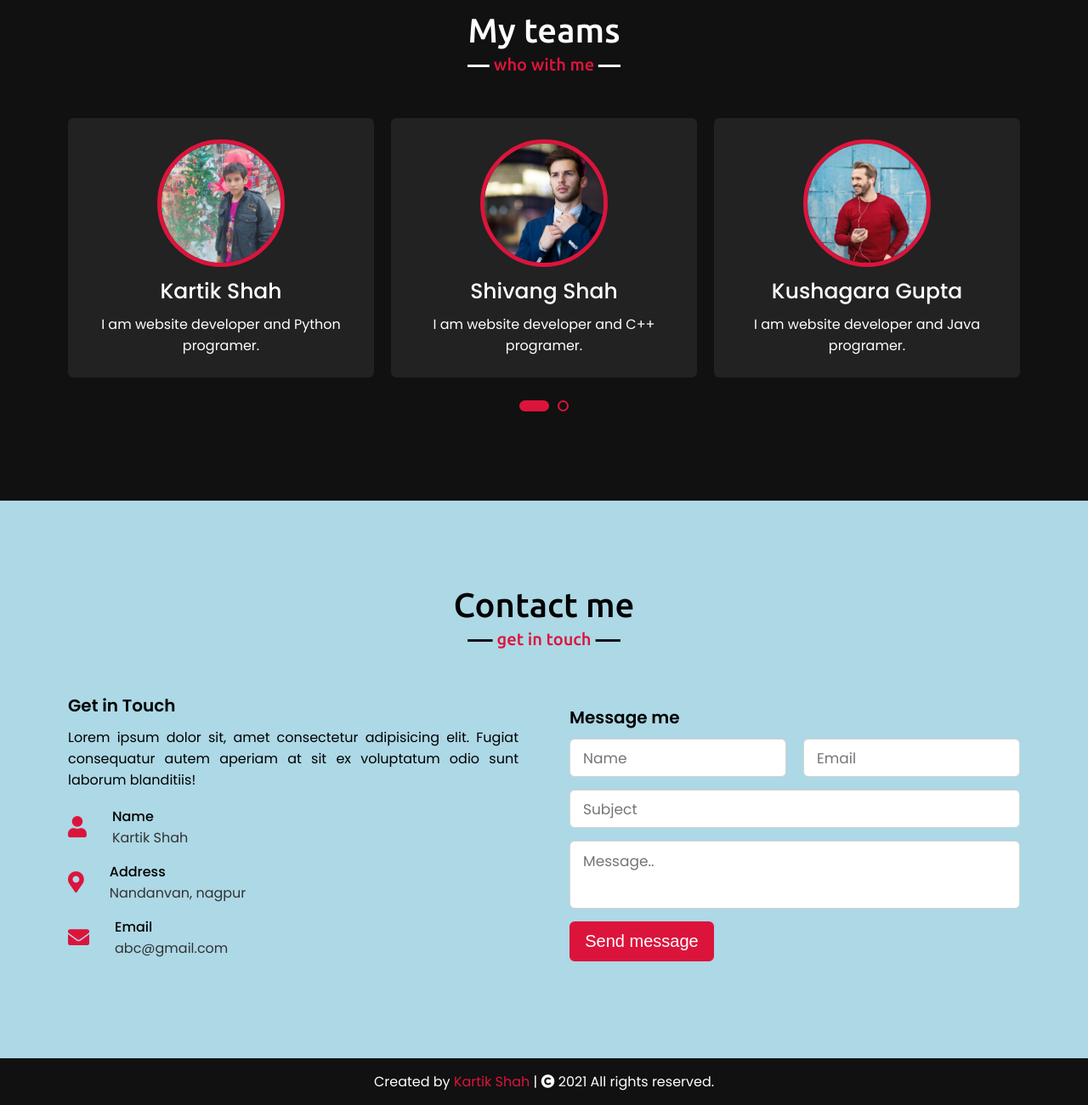
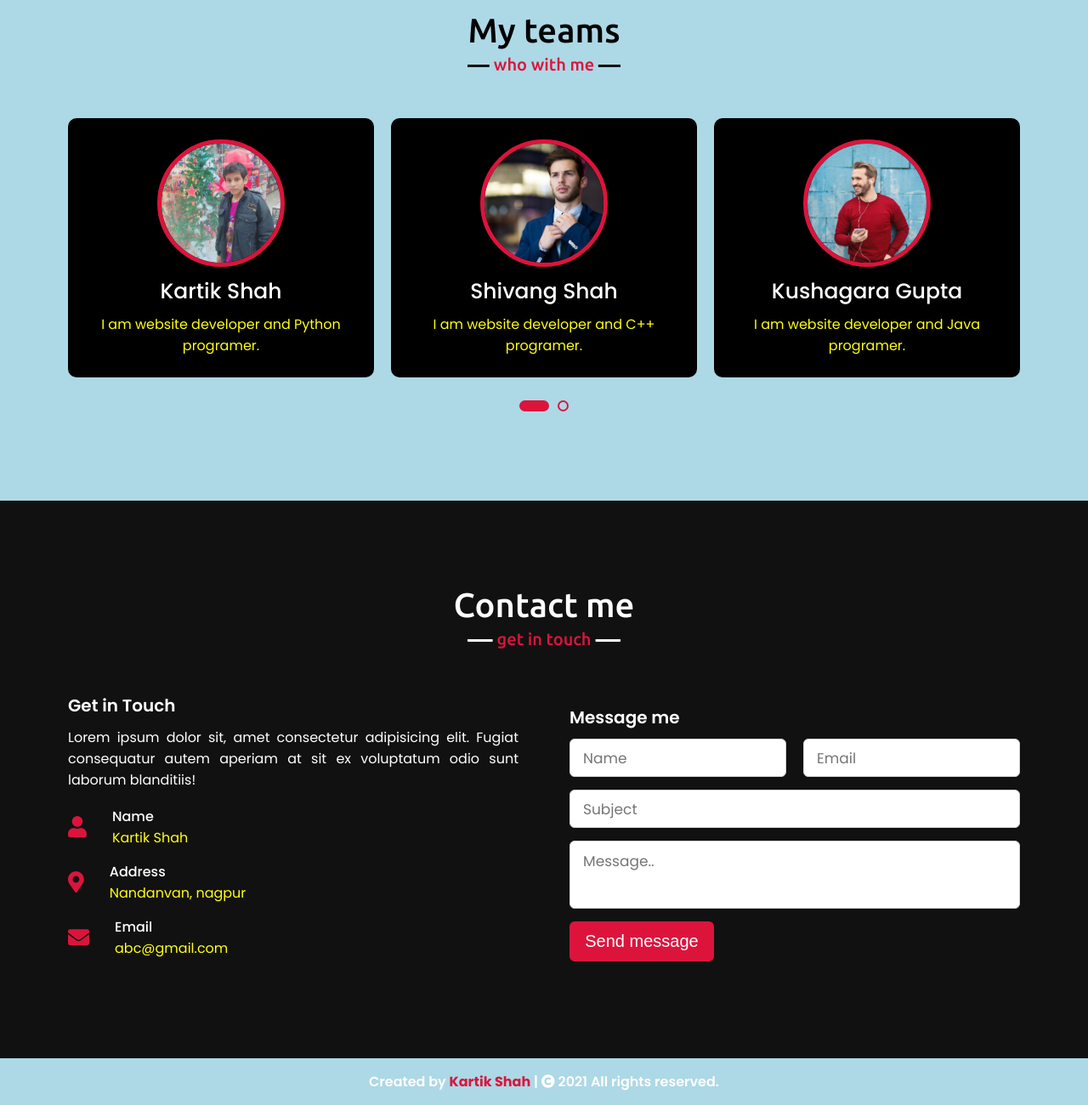
Before and after one commit to kartik9807/website, a plain HTML site: page index.htm in a window 1280 px wide. Shown: the part 2253-3553 px from the top of the page at 85% size. Drawn offline with nearby package versions, Linux system fonts and the light colour scheme.

Commit message:
Update style.css

```diff
--- a/style.css
+++ b/style.css
@@ -101,7 +101,7 @@ html{
     position: fixed;
     height: 45px;
     width: 42px;
-    background: green;
+    background:green;
     right:15px;
     bottom: 10px;
     text-align: center;
@@ -181,7 +181,6 @@ section{
     font-family: 'Poppins',sans-serif;
 }
 .about .about-content,
-.services .serv-content,
 .skills .skills-content,
 .contact .contact-content{
     display: flex;
@@ -265,16 +264,7 @@ section .title::after{
     background: none;
 }
 
-/* service section styling */
-
-.services, .teams{
-    background: #111;
-    color: #fff;
-}
-.services .title::before,
-.teams .title::before{
-    background: #fff;
-}
+/* service section styling
 
 .services .title::after,
 .teams .title::after{
@@ -311,13 +301,21 @@ section .title::after{
     font-size: 25px;
     font-weight:500;
     margin: 10px 0 7px 0;
-}
+}*/
 
 /* skills section styling */
 
+.skills, .contact{
+    background: #111;
+    color: #fff;
+}
+.skills .title::before,
+.contact .title::before{
+    background: #fff;
+}
 .skills .title::after{
     content: "what i know";
-    background: lightblue;
+    background: #111;
 }
 .skills .skills-content .column{
     width: calc(50% - 30px);
@@ -394,10 +392,11 @@ section .title::after{
 
 .teams .title::after{
     content: "who with me";
+    background: lightblue;
 }
 .teams .carousel .card{
-    background: #222;
-    border-radius: 6px;
+    background: black;
+    border-radius: 10px;
     padding: 25px 35px;
     text-align: center;
     transition: all 0.3s ease;
@@ -418,7 +417,11 @@ section .title::after{
 .teams .carousel .card .text{
     font-size:25px;
     font-weight: 500;
+    color: #fff;
     margin: 10px 0 7px 0;
+}
+.teams .carousel .card p{
+    color: #ff1;
 }
 .teams .carousel .card img{
     height: 150px;
@@ -457,7 +460,7 @@ section .title::after{
 
 .contact .title::after{
     content: "get in touch";
-    background: lightblue;
+    background: #111;
 }
 .contact .contact-content .column{
     width: calc(50% - 30px);
@@ -489,7 +492,7 @@ section .title::after{
     font-weight:500;
 }
 .contact .contact-content .info .sub-title{
-    color: #333;
+    color: #ff1;
 }
 .contact .right form .fields{
     display: flex;
@@ -545,17 +548,20 @@ section .title::after{
     color: crimson;
     background: none;
 }
+
 /* footer section styling */
 
 footer{
-    background: #111;
+    background: lightblue;
     padding: 15px 23px;
     color: #fff;
     text-align: center;
+    font-weight: 600;
 }
 footer span a{
     color: crimson;
     text-decoration: none;
+    font-weight: 800;
 }
 footer span a:hover{
     text-decoration: underline;
@@ -606,7 +612,7 @@ footer span a:hover{
     }
     .navbar .menu li a{
         display: inline-block;
-        margin: 20px 0;
+        margin: 30px 0;
         font-size: 25px;
     }
     .home .home-content .text-2{
@@ -633,10 +639,6 @@ footer span a:hover{
     .about .about-content .right{
         flex: 100%;
     }
-    .services .serv-content .card{
-        width: calc(50% - 10px);
-        margin-bottom: 20px;
-    }
     .skills .skills-content .column{
         width:100%;
         margin-bottom: 35px;
@@ -659,9 +661,6 @@ footer span a:hover{
     .home .home-content a{
         font-size: 20px;
     }
-    .services .serv-content .card{
-        width:100%;
-    }
 }
 @media (max-width:500px){
     .home .home-content .text-2{
@@ -670,7 +669,4 @@ footer span a:hover{
     .home .home-content .text-3{
         font-size: 30px;
     }
-    .services .title::after{
-        font-size:18px;
-    }
 }
```
